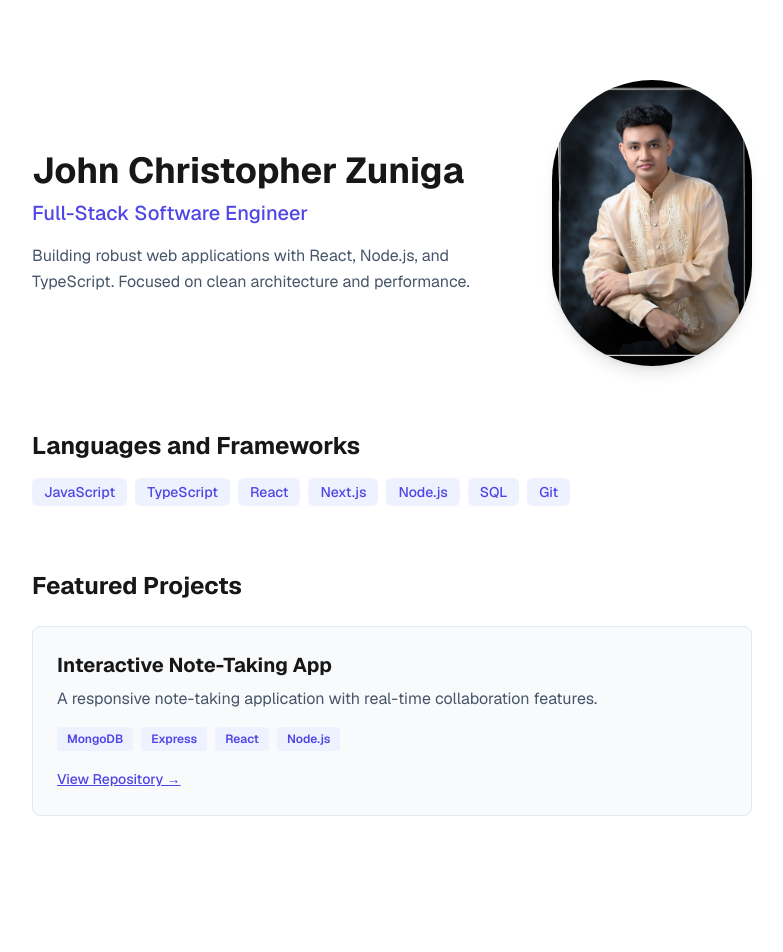
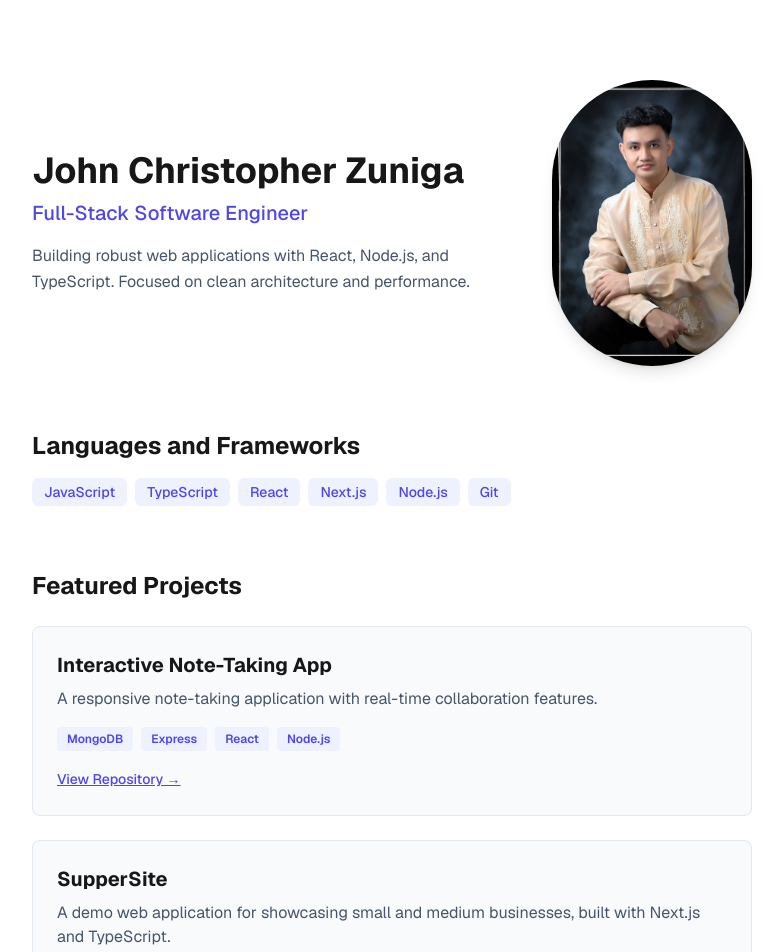
Before and after one commit to zunigajca/Project-Portfolio, a Next.js app in the folder my-portfolio/: page / in a window 1280 px wide. Shown: the top 952 px of the page, without its empty margins (248-1031 px from the left). Before the commit the page ends 896 px from the top, so only its background shows below. Built offline with nearby package versions, Linux system fonts and the light colour scheme.

Commit message:
Refactor CSS variables for font settings and update portfolio languages; remove SQL and add project details

```diff
--- a/my-portfolio/src/app/globals.css
+++ b/my-portfolio/src/app/globals.css
@@ -11,11 +11,11 @@
   --accent-soft: #eef2ff;
 }
 
-@theme inline {
+:root {
   --color-background: var(--background);
   --color-foreground: var(--foreground);
-  --font-sans: var(--font-geist-sans);
-  --font-mono: var(--font-geist-mono);
+  --font-sans: var(--font-geist-sans, Arial, Helvetica, sans-serif);
+  --font-mono: var(--font-geist-mono, monospace);
 }
 
 @media (prefers-color-scheme: dark) {
--- a/my-portfolio/src/data/portfolio.ts
+++ b/my-portfolio/src/data/portfolio.ts
@@ -3,13 +3,19 @@ export const portfolioData = {
   name: "John Christopher Zuniga",
   role: "Full-Stack Software Engineer",
   bio: "Building robust web applications with React, Node.js, and TypeScript. Focused on clean architecture and performance.",
-  languages: ["JavaScript", "TypeScript", "React", "Next.js", "Node.js", "SQL", "Git"],
+  languages: ["JavaScript", "TypeScript", "React", "Next.js", "Node.js", "Git"],
   projects: [
     {
       title: "Interactive Note-Taking App",
       description: "A responsive note-taking application with real-time collaboration features.",
       tech: ["MongoDB", "Express", "React", "Node.js"],
       github: "https://github.com/zunigajca/Project-Portfolio.git"
+    },
+    {
+      title: "SupperSite",
+      description: "A demo web application for showcasing small and medium businesses, built with Next.js and TypeScript.",
+      tech: ["Next.js", "TypeScript", "Tailwind CSS"],
+      github: "https://github.com/zunigajca/SupperSite.git"
     }
   ]
 };
```
